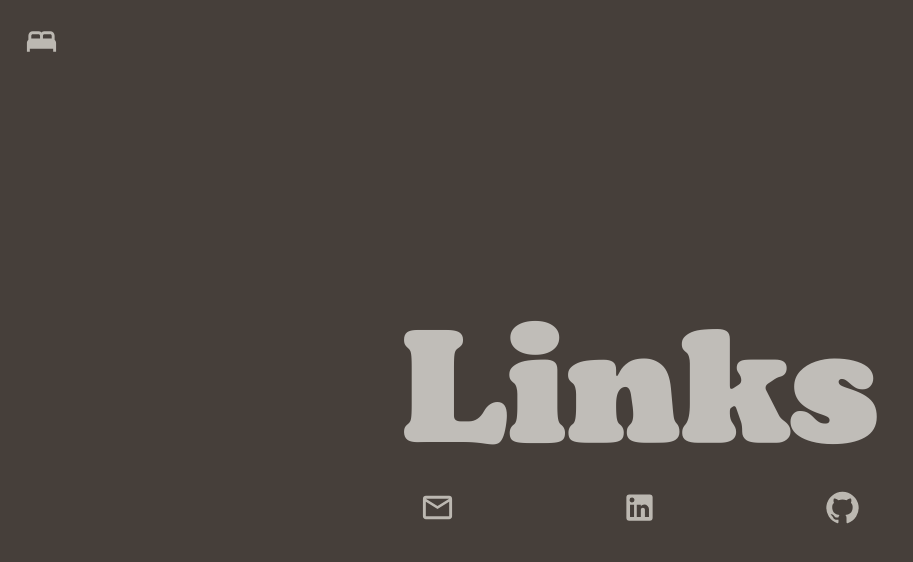
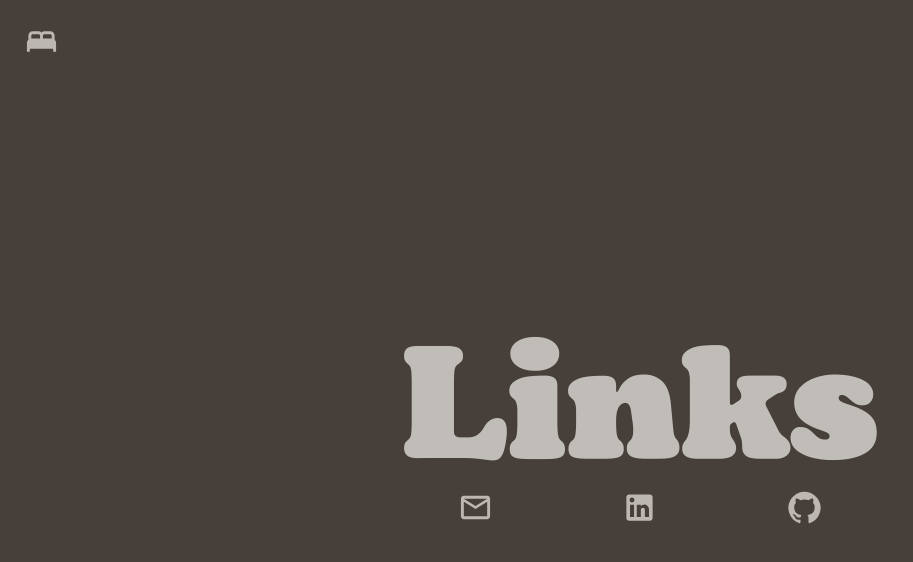
Before and after one commit to dylncheng/dc-cv, a Next.js app: page /contact in a window 1280 px wide. Shown: the top 562 px of the page, without its empty margins (0-913 px from the left). Built offline with nearby package versions, Linux system fonts and the light colour scheme.

Commit message:
updated reponsive icons

```diff
--- a/pages/contact/index.js
+++ b/pages/contact/index.js
@@ -1,5 +1,5 @@
 import { Box } from "@mui/system";
-import { Typography } from "@mui/material";
+import { Grid, Typography } from "@mui/material";
 import { GitHub, LinkedIn, MailOutline }from '@mui/icons-material';
 import { createTheme, ThemeProvider } from '@mui/material/styles';
 import styles from '../../styles/Contact.module.css'
@@ -45,13 +45,26 @@ export default function Contact() {
           <main>
             <div className={styles['container']}>
               <HomeButton></HomeButton>
-              <Box  className={styles['contact']} width="100%" height="100%" minHeight="100vh" display="flex" flexDirection="column" justifyContent="center" alignItems="center">
+              <Box className={styles['contact']} width="100%" height="100%" minHeight="100vh" display="flex" flexDirection="column" justifyContent="center" alignItems="center">
                   <Typography variant="h1" color="primary">Links</Typography>
-                  <ul>
+                  <Grid container maxWidth="40%" justifyContent="center">
+                    <Grid container item xs={12} spacing={1} justifyContent="space-around">
+                      <Grid item xs={4} textAlign="center">
+                        <Typography variant='h6' color='secondary'><a href={"mailto:chengdylan02@gmail.com"} target="_blank" rel="noreferrer"><MailOutline fontSize="large"></MailOutline></a></Typography>
+                      </Grid>
+                      <Grid item xs={4} textAlign="center">
+                        <Typography variant='h6' color='secondary'><a href={"https://linkedin.com/in/dylnchng"} target="_blank" rel="noreferrer"><LinkedIn fontSize="large"></LinkedIn></a></Typography>
+                      </Grid>
+                      <Grid item xs={4} textAlign="center">
+                        <Typography variant='h6' color='secondary'><a href={"https://github.com/dylncheng"} target="_blank" rel="noreferrer"><GitHub fontSize="large"></GitHub></a></Typography>
+                      </Grid>
+                    </Grid>
+                  </Grid>
+                  {/* <ul>
                       <li className="email"><Typography variant='h6' color='secondary'><a href={"mailto:chengdylan02@gmail.com"} target="_blank" rel="noreferrer"><MailOutline fontSize="large"></MailOutline></a></Typography></li>
                       <li className="linkedin"><Typography variant='h6' color='secondary'><a href={"https://linkedin.com/in/dylnchng"} target="_blank" rel="noreferrer"><LinkedIn fontSize="large"></LinkedIn></a></Typography></li>
                       <li className="github"><Typography variant='h6' color='secondary'><a href={"https://github.com/dylncheng"} target="_blank" rel="noreferrer"><GitHub fontSize="large"></GitHub></a></Typography></li>
-                  </ul>
+                  </ul> */}
               </Box>
             </div>
           </main>
--- a/pages/projects/index.js
+++ b/pages/projects/index.js
@@ -71,7 +71,9 @@ export default function Projects() {
                                             width:"65vw",
                                             height:"70vh",
                                             marginBottom:'10vh',
-                                            background: "linear-gradient(338.83deg,#f2e9e4 -3.41%,#ccb7ae,#f2e9e4 52.31%)",
+                                            // background: "linear-gradient(338.83deg,#f2e9e4 -3.41%,#ccb7ae,#f2e9e4 52.31%)",
+                                            background: "#58524d",
+                                            raised: false,
                                             borderRadius: '10px'
                                         }}
                                         // raised={true}
```
